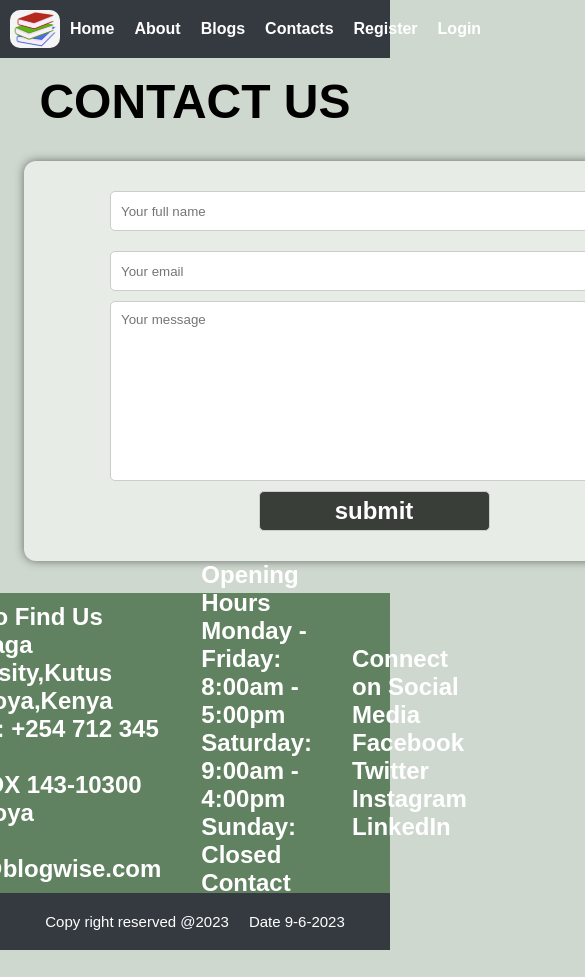
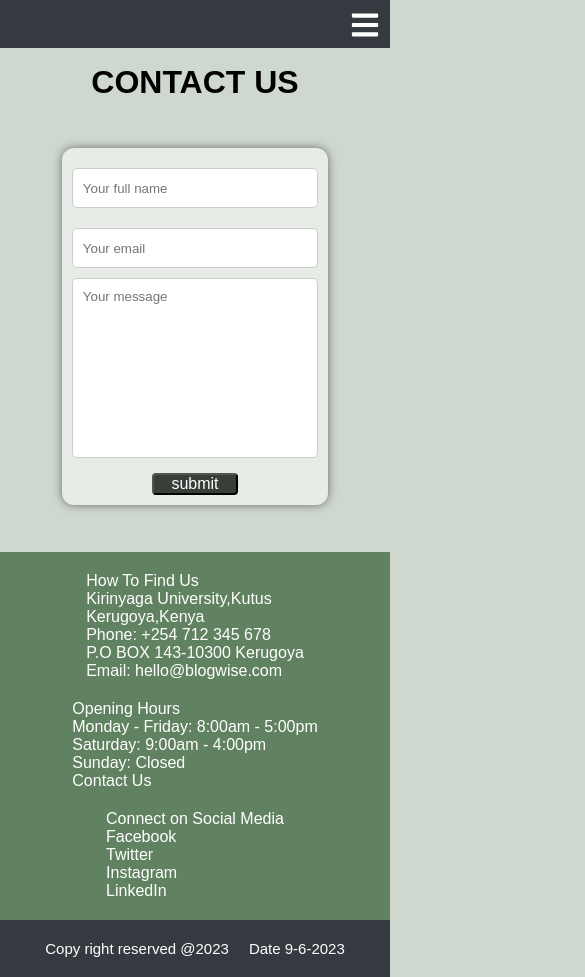
Before and after one commit to kemboi590/ReadWise-Blogging-Platform, a React (Vite) app: page /contacts in a window 390 px wide. Shown: the top 977 px of the page, 585 px wide, since content can reach past the window. Before the commit the page ends 950 px from the top, so only its background shows below. Built offline with nearby package versions, Linux system fonts and the light colour scheme.

Commit message:
done with media queries for paged and components

```diff
--- a/src/components/Navbar/Navbar.jsx
+++ b/src/components/Navbar/Navbar.jsx
@@ -3,30 +3,44 @@ import "./navbar.css";
 
 import { Link } from "react-router-dom";
 // import the icon.png
+import { useState } from "react";
 import icon from "../../images/icon.jpeg";
+import { FaBars } from "react-icons/fa";
 
 function Navbar() {
+  const [isOpen, setIsOpen] = useState(false);
   return (
     <div id="nav">
+      <div className={`contain_navLinks ${isOpen ? "show" : ""} `}>
         <img src={icon} alt="icon" className="icon" width="50px" />
+
         <Link to="/" className="linkitem">
           Home
         </Link>
+
         <Link to="/about" className="linkitem">
           About
         </Link>
+
         <Link to="/blogs" className="linkitem">
           Blogs
         </Link>
+
         <Link to="/contacts" className="linkitem">
           Contacts
         </Link>
+
         <Link to="/register" className="linkitem">
           Register
         </Link>
+
         <Link to="/login" className="linkitem">
           Login
         </Link>
+      </div>
+      <div className="burger">
+        <FaBars className="nav__hamburger" onClick={() => setIsOpen(!isOpen)} />
+      </div>
     </div>
   );
 }
--- a/src/components/Navbar/navbar.css
+++ b/src/components/Navbar/navbar.css
@@ -5,11 +5,16 @@
   border-radius: 10px;
 }
 #nav {
+  height: 5rem;
+}
+.contain_navLinks {
   background-color: #343a40;
   color: #ffffff;
   padding: 10px;
   display: flex;
   justify-content: space-around;
+  height: 100%;
+  align-items: center;
 }
 .linkitem {
   text-decoration: none;
@@ -18,3 +23,57 @@
   font-size: 16px;
   font-weight: bold;
 }
+
+.nav__hamburger {
+  font-size: 2rem;
+  color: white;
+  cursor: pointer;
+  display: none;
+  z-index: 1;
+}
+
+@media screen and (max-width: 1024px) {
+  .icon {
+    display: none;
+  }
+  #nav {
+    height: 3rem;
+    display: flex;
+    justify-content: flex-end;
+  }
+  .burger {
+    background-color: #343a40;
+    width: 100%;
+  }
+  .nav__hamburger {
+    display: block;
+    position: relative;
+    margin-left: auto;
+    padding: 10px;
+    font-size: 50px;
+  }
+  .contain_navLinks {
+    display: none;
+    position: absolute;
+    top: 3rem;
+    flex-direction: column;
+    border-bottom-left-radius: 10px;
+    border-bottom-right-radius: 10px;
+  }
+
+  .linkitem {
+    font-size: 24px;
+
+    border: 1px solid white;
+  }
+
+  .show {
+    display: flex;
+    flex-direction: column;
+    align-items: center;
+    position: absolute;
+    width: 40%;
+    height: 90%;
+    z-index: 10;
+  }
+}
--- a/src/pages/About/About.jsx
+++ b/src/pages/About/About.jsx
@@ -6,26 +6,30 @@ function About() {
   return (
     <div className="AboutPage">
       <h3 className="aboutTittle">ABOUT US</h3>
-      <div className="aboutImage">
-        <img src={aboutImg} alt="about" />
-      </div>
-      <div className="aboutText">
-        <p>
-          Lorem ipsum dolor sit amet, consectetur adipisicing elit. Quis
-          consequatur ipsa voluptate ex sint maxime error ab velit placeat.
-          Explicabo fugiat similique nam repellat recusandae quis sint veritatis
-          laboriosam praesentium! Magnam expedita dolores eos, odit dolor saepe
-          voluptatem sint sit deleniti laborum corrupti? Earum, porro nulla
-          iusto officia dicta asperiores aperiam debitis fugit hic architecto,
-          delectus nostrum deleniti sequi ut? Officia dolorem assumenda
-          distinctio quasi sunt aliquid, esse, impedit perferendis amet quos
-          alias laudantium earum nam tempore eaque praesentium doloremque
-          voluptatibus odit! Pariatur eos culpa labore, vitae accusantium ipsum
-          voluptatem. Architecto necessitatibus, nesciunt id culpa ratione ipsam
-          voluptate odio repellat inventore laboriosam modi quis quas facere.
-          Illum obcaecati, odit enim in a officia consequuntur voluptates fugit
-          debitis possimus iste tempore?
-        </p>
+      <div className="aboutTextImage">
+        <div className="aboutText">
+          <p>
+            <h2 className="subTitle">ReadWise Blogging Platform</h2>
+            Lorem ipsum dolor sit amet, consectetur adipisicing elit. Quis
+            consequatur ipsa voluptate ex sint maxime error ab velit placeat.
+            Explicabo fugiat similique nam repellat recusandae quis sint
+            veritatis laboriosam praesentium! Magnam expedita dolores eos,{" "}
+            <br /> <br />
+            odit dolor saepe voluptatem sint sit deleniti laborum corrupti?
+            Earum, porro nulla iusto officia dicta asperiores aperiam debitis
+            fugit hic architecto, delectus nostrum deleniti sequi ut? Officia
+            dolorem assumenda distinctio quasi sunt aliquid, esse,
+            <ul className="aboutUl">
+              <li>Facebook</li>
+              <li>Twitter</li>
+              <li>Instagram</li>
+              <li>LinkedIn</li>
+            </ul>
+          </p>
+        </div>
+        <div className="aboutImage">
+          <img src={aboutImg} alt="about" />
+        </div>
       </div>
     </div>
   );
--- a/src/pages/About/about.css
+++ b/src/pages/About/about.css
@@ -9,11 +9,21 @@
   margin-bottom: 2rem;
   margin-top: 1rem;
 }
+.subTitle {
+  text-align: center;
+  padding: 1rem;
+}
+
+.aboutTextImage {
+  display: flex;
+  justify-content: center;
+  align-items: center;
+  gap: 1.5rem;
+  margin-bottom: 2rem;
+}
 
 .aboutImage {
-  width: 800px;
-  margin-left: 20px;
-  margin-top: 20px;
+  width: 570px;
 }
 
 .aboutImage img {
@@ -22,21 +32,51 @@
 }
 
 .aboutText {
-  position: relative;
   text-align: justify;
-  width: 60%;
+  width: 50%;
   border: 1px solid #393e39;
   border-radius: 5px;
-  padding: 15px;
-  margin-top: -300px;
-  margin-left: auto;
+  padding: 12px;
   background-color: #e7ece7;
   margin-bottom: 20px;
-  margin-right: 50px;
+}
+.aboutUl {
+  display: flex;
+  justify-content: center;
+  align-items: center;
+  margin: 1rem 0;
+  gap: 1rem;
 }
 
 .aboutText p {
-  font-size: 1.5rem;
+  font-size: 1.4rem;
   font-weight: 500;
-  line-height: 1.5;
+  line-height: 1;
 }
+
+@media screen and (max-width: 1140px) {
+  .aboutImage {
+    width: 400px;
+  }
+}
+@media screen and (max-width: 1020px) {
+  .aboutTextImage {
+    display: flex;
+    flex-direction: column;
+    justify-content: center;
+    align-items: center;
+    gap: 1rem;
+  }
+  .aboutImage {
+    width: 90%;
+  }
+  .aboutText {
+    width: 90%;
+  }
+  .aboutUl {
+    gap: 0.6rem;
+  }
+  .subTitle {
+    padding: 0.6rem;
+  }
+}
--- a/src/pages/Blogs/blogs.css
+++ b/src/pages/Blogs/blogs.css
@@ -50,3 +50,29 @@
 .blogImg img {
   width: 80px;
 }
+
+@media screen and (max-width: 630px) {
+  .blogsTitle {
+    font-size: 2rem;
+    font-weight: 500;
+    margin-bottom: 1rem;
+    margin-top: 0.5rem;
+  }
+  .mainBlog {
+    flex-direction: column;
+  }
+  .containTitleContent {
+    width: 100%;
+  }
+  .description {
+    margin-top: 10px;
+  }
+  .blogImg {
+    width: 100%;
+  }
+  .blogImg img {
+    margin-top: 10px;
+    width: 100px;
+    border-radius: 7px;
+  }
+}
--- a/src/pages/Contact/Contacts.jsx
+++ b/src/pages/Contact/Contacts.jsx
@@ -34,15 +34,16 @@ const Contacts = () => {
       {/* Contact Form */}
       <div className="forFormGif">
         {/* Contact Gif */}
-        <div className="contactGit">
+        <div className="contactGif">
           <img src={conactImg} alt="conactImg" />
         </div>
 
         <div className="Form">
           {/* contact form */}
-          <form onSubmit={handleSubmit(sendDataToServer)}>
+          <form onSubmit={handleSubmit(sendDataToServer)} className="myForm">
             <>
               <input
+                className="inputField"
                 type="text"
                 placeholder="Your full name"
                 {...register("fullname")}
@@ -51,6 +52,7 @@ const Contacts = () => {
             </>
             <>
               <input
+                className="inputField"
                 type="email"
                 placeholder="Your email"
                 {...register("email")}
@@ -58,7 +60,11 @@ const Contacts = () => {
               <p>{errors.email?.message}</p>
             </>
             <>
-              <textarea placeholder="Your message" {...register("message")} />
+              <textarea
+                placeholder="Your message"
+                {...register("message")}
+                className="myTextArea"
+              />
               <p> {errors.message?.message} </p>
             </>
             <input type="submit" value="submit" className="submitbtn" />
--- a/src/pages/Contact/contact.css
+++ b/src/pages/Contact/contact.css
@@ -13,19 +13,23 @@
   display: flex;
   justify-content: space-around;
   align-items: center;
-  gap: 1.5rem;
+  gap: 1rem;
+  width: 100%;
 }
 
-.contactGit {
-  width: 570px;
+.contactGif {
+  width: 550px;
   margin-bottom: 2rem;
 }
-.contactGit img {
+.contactGif img {
   width: 100%;
   height: 100%;
 }
 
-form {
+.Form {
+  width: 50%;
+}
+.myForm {
   display: flex;
   flex-direction: column;
   align-items: center;
@@ -36,10 +40,9 @@ form {
   background-color: #e7ece7;
   box-shadow: 0 0 10px rgba(0, 0, 0, 0.5);
   margin-bottom: 2rem;
-  /* make the form have an increased width */
-  width: 700px;
 }
-form input {
+
+.inputField {
   width: 80%;
   height: 40px;
   margin: 10px 0;
@@ -49,7 +52,7 @@ form input {
   /* removes the default border on focus */
   outline: none;
 }
-form textarea {
+.myTextArea {
   width: 80%;
   height: 180px;
   padding: 10px;
@@ -69,6 +72,7 @@ form textarea {
   cursor: pointer;
   /* make the button with a little small and be in the center */
   align-self: center;
+  margin-top: 15px;
 }
 .submitbtn:hover {
   background-color: #fff;
@@ -80,13 +84,14 @@ form textarea {
 .contactInfo {
   display: flex;
   align-items: center;
+  flex-wrap: wrap;
   justify-content: center;
   margin: 0 auto;
   padding: 20px;
   border-radius: 8x;
   background-color: #618261;
   width: 100%;
-  height: 300px;
+  height: fit-content;
 }
 .item {
   display: flex;
@@ -101,3 +106,89 @@ form textarea {
   font-size: 1.5rem;
   font-weight: 600;
 }
+
+@media screen and (max-width: 1330px) {
+  .contactTitle {
+    font-size: 2.4rem;
+    font-weight: 700;
+  }
+  .contactGif {
+    width: 400px;
+    margin-bottom: 2rem;
+  }
+  .Form {
+    border-radius: 8px;
+    padding: 10px;
+    width: 450px;
+  }
+  .inputField {
+    width: 100%;
+  }
+  .myTextArea {
+    width: 100%;
+  }
+}
+
+@media screen and (max-width: 1024px) {
+  .contactTitle {
+    font-size: 2rem;
+    font-weight: 600;
+  }
+  .contactGif {
+    display: none;
+  }
+  .Form {
+    border-radius: 8px;
+    padding: 15px;
+    width: 80%;
+  }
+  .submitbtn {
+    width: 30%;
+    border-radius: 4px;
+    font-size: 1.5rem;
+    font-weight: 600;
+  }
+  .contactInfo {
+    padding: 10px;
+    border-radius: 8x;
+  }
+  .item {
+    padding: 10px;
+  }
+  .contactInfo ul li {
+    font-size: 1rem;
+    font-weight: 400;
+  }
+  .contactInfo ul li {
+    font-size: 1rem;
+    font-weight: 500;
+  }
+}
+
+@media screen and (max-width: 537px) {
+  .contactTitle {
+    font-size: 2rem;
+    font-weight: 600;
+  }
+  .Form {
+    border-radius: 8px;
+    padding: 15px;
+    width: 100%;
+  }
+
+  .myForm {
+    padding: 10px;
+  }
+  .inputField {
+    width: 100%;
+  }
+  .submitbtn {
+    width: 35%;
+    font-size: 1rem;
+    font-weight: 500;
+  }
+  .contactInfo ul li {
+    font-size: 1rem;
+    font-weight: 500;
+  }
+}
--- a/src/pages/Home/Home.jsx
+++ b/src/pages/Home/Home.jsx
@@ -5,7 +5,9 @@ function Home() {
   return (
     <div className="homePage">
       <div className="intro">
-        <h1 className="welcome">WELCOME TO BLOGWISE BLOGGING PLATFORM</h1>
+        <h1 className="welcome">
+          WELCOME TO READWISE <br /> BLOGGING PLATFORM
+        </h1>
         <h4 className="subTitle">Learn by Stuying more</h4>
       </div>
 
--- a/src/pages/Home/home.css
+++ b/src/pages/Home/home.css
@@ -18,7 +18,6 @@
   font-size: 40px;
   font-weight: bold;
   text-align: center;
-
   animation: fadeInUp 1s ease forwards;
 }
 
@@ -58,3 +57,14 @@
     transform: translateY(0);
   }
 }
+
+@media screen and (max-width: 1024px) {
+  .intro {
+    font-size: 26px;
+  }
+  .CreateBlog {
+    font-size: 20px;
+    width: 250px;
+    margin-top: 50px;
+  }
+}
--- a/src/pages/Login/Login.jsx
+++ b/src/pages/Login/Login.jsx
@@ -30,13 +30,19 @@ function Login() {
     <div className="loginPage">
       <h2 className="loginTitle">LOG-IN</h2>
 
-      <form onSubmit={handleSubmit(sendDataToServer)}>
+      <form onSubmit={handleSubmit(sendDataToServer)} className="myForm">
         <>
-          <input type="email" placeholder="Your email" {...register("email")} />
+          <input
+            type="email"
+            placeholder="Your email"
+            {...register("email")}
+            className="inputField"
+          />
           <p>{errors.email?.message}</p>
         </>
         <>
           <input
+            className="inputField"
             type="password"
             placeholder="Your password"
             {...register("password")}
--- a/src/pages/Register/Register.jsx
+++ b/src/pages/Register/Register.jsx
@@ -35,9 +35,10 @@ function Register() {
     <div className="registrationPage">
       <h2 className="registrationTitle">REGISTER</h2>
 
-      <form onSubmit={handleSubmit(sendDataToServer)}>
+      <form onSubmit={handleSubmit(sendDataToServer)} className="myForm">
         <>
           <input
+            className="inputField"
             type="text"
             placeholder="Your full name"
             {...register("fullname")}
@@ -45,11 +46,17 @@ function Register() {
           <p>{errors.fullname?.message}</p>
         </>
         <>
-          <input type="email" placeholder="Your email" {...register("email")} />
+          <input
+            className="inputField"
+            type="email"
+            placeholder="Your email"
+            {...register("email")}
+          />
           <p>{errors.email?.message}</p>
         </>
         <>
           <input
+            className="inputField"
             type="password"
             placeholder="Your password"
             {...register("password")}
@@ -58,6 +65,7 @@ function Register() {
         </>
         <>
           <input
+            className="inputField"
             type="password"
             placeholder="Confirm your password"
             {...register("confirmPassword")}
--- a/src/pages/Register/register.css
+++ b/src/pages/Register/register.css
@@ -9,3 +9,6 @@
   margin-bottom: 2rem;
   margin-top: 1rem;
 }
+.myForm {
+  width: 74%;
+}
```
Lines whose indentation alone changed are shown as unchanged.
